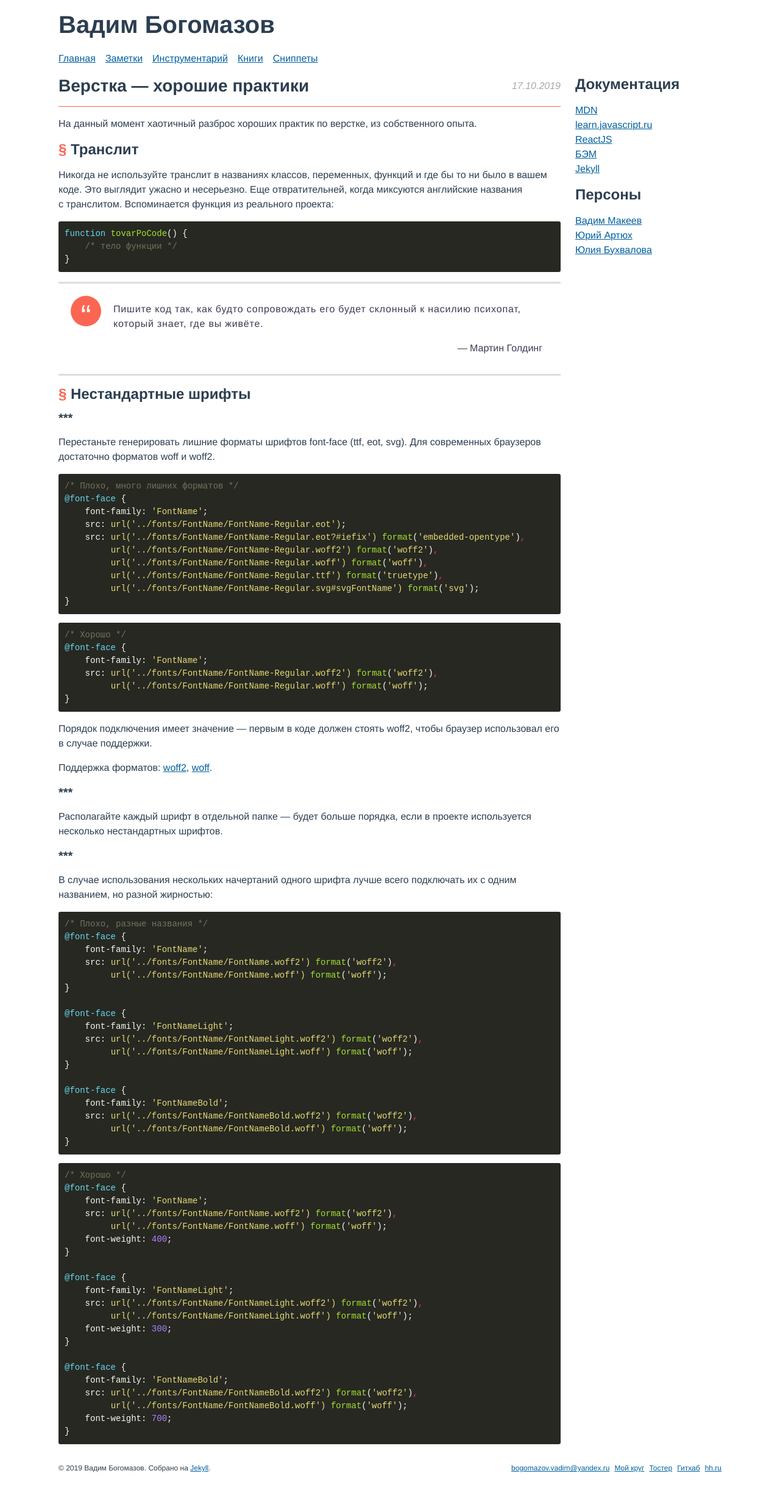
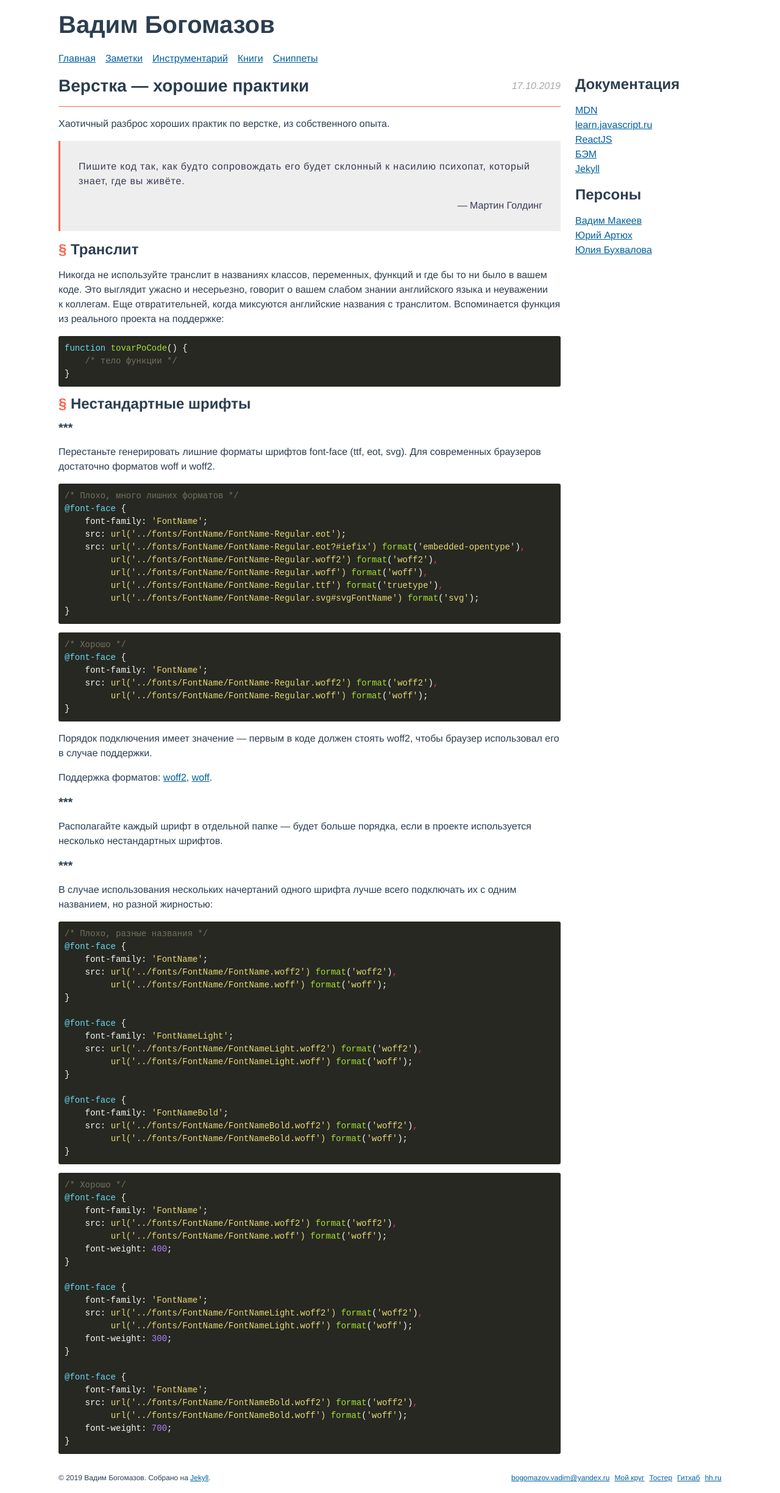
Before and after one commit to vadimbogomazov/vadimbogomazov.github.io, a Jekyll site: the page built from _posts/2019-10-17-markup-good-practices.md, in a window 1280 px wide. Shown: the whole page at 61% size. Built offline with Jekyll 4.4.1, drawn with Linux system fonts in a browser that asks for light colours.

Commit message:
Update post, update citate styles

````diff
--- a/_config.yml
+++ b/_config.yml
@@ -77,5 +77,3 @@ plugins:
 #   - vendor/cache/
 #   - vendor/gems/
 #   - vendor/ruby/
-
-theme: jekyll-theme-cayman
--- a/_posts/2019-10-17-markup-good-practices.md
+++ b/_posts/2019-10-17-markup-good-practices.md
@@ -6,22 +6,22 @@ date: 2019-10-17 20:00:00 +0300
 categories: frontend
 ---
 
-<p>На&nbsp;данный момент хаотичный разброс хороших практик по&nbsp;верстке, из&nbsp;собственного опыта.</p>
+<p>Хаотичный разброс хороших практик по&nbsp;верстке, из&nbsp;собственного опыта.</p>
+
+<blockquote class="citate">
+    <p class="citate__text">Пишите код так, как будто сопровождать его будет склонный к&nbsp;насилию психопат, который знает, где вы&nbsp;живёте.</p>
+    <footer class="citate__data">&mdash;&nbsp;<cite class="citate__author">Мартин Голдинг</cite></footer>
+</blockquote>
 
 <h3 id="translit"><a href="#translit" class="post__anchor">&sect;</a> Транслит</h3>
 
-<p>Никогда не&nbsp;используйте транслит в&nbsp;названиях классов, переменных, функций и&nbsp;где&nbsp;бы то&nbsp;ни&nbsp;было в&nbsp;вашем коде. Это выглядит ужасно и&nbsp;несерьезно. Еще отвратительней, когда миксуются английские названия c&nbsp;транслитом. Вспоминается функция из&nbsp;реального проекта:</p>
+<p>Никогда не&nbsp;используйте транслит в&nbsp;названиях классов, переменных, функций и&nbsp;где&nbsp;бы то&nbsp;ни&nbsp;было в&nbsp;вашем коде. Это выглядит ужасно и&nbsp;несерьезно, говорит о&nbsp;вашем слабом знании английского языка и&nbsp;неуважении к&nbsp;коллегам. Еще отвратительней, когда миксуются английские названия c&nbsp;транслитом. Вспоминается функция из&nbsp;реального проекта на&nbsp;поддержке:</p>
 
 ```js
 function tovarPoCode() {
     /* тело функции */
 }
 ```
-
-<blockquote class="citate">
-    <p class="citate__text">Пишите код так, как будто сопровождать его будет склонный к&nbsp;насилию психопат, который знает, где вы&nbsp;живёте.</p>
-    <footer class="citate__data">&mdash;&nbsp;<cite class="citate__author">Мартин Голдинг</cite></footer>
-</blockquote>
 
 <h3 id="font-face"><a href="#font-face" class="post__anchor">§</a> Нестандартные шрифты</h3>
 
@@ -94,14 +94,14 @@ function tovarPoCode() {
 }
 
 @font-face {
-    font-family: 'FontNameLight';
+    font-family: 'FontName';
     src: url('../fonts/FontName/FontNameLight.woff2') format('woff2'),
          url('../fonts/FontName/FontNameLight.woff') format('woff');
     font-weight: 300;
 }
 
 @font-face {
-    font-family: 'FontNameBold';
+    font-family: 'FontName';
     src: url('../fonts/FontName/FontNameBold.woff2') format('woff2'),
          url('../fonts/FontName/FontNameBold.woff') format('woff');
     font-weight: 700;
--- a/_sass/_base.scss
+++ b/_sass/_base.scss
@@ -36,7 +36,7 @@ body {
 
 body {
     color: var(--mainColor);
-    // font-family: -apple-system, system-ui, BlinkMacSystemFont, 'Segoe UI', Roboto, 'Helvetica Neue', Arial, sans-serif;
+    /* font-family: -apple-system, system-ui, BlinkMacSystemFont, 'Segoe UI', Roboto, 'Helvetica Neue', Arial, sans-serif; */
     font-family: Helvetica;
     line-height: 1.5;
 }
@@ -52,7 +52,6 @@ a {
 
 .site-wrapper {
     display: grid;
-    // font-size: 1.8rem;
     font-size: 1.6rem;
     grid-template-columns: 100%;
     grid-template-rows: auto 1fr auto;
@@ -90,30 +89,14 @@ a {
 }
 
 .citate {
-    background: #fff;
-    border-bottom: 3px solid #ddd;
-    border-top: 3px solid #ddd;
+    background: #eee;
+    border-left: 3px solid #fb6652;
     color: #3a3c55;
     font-weight: 300;
     margin-left: 0;
     margin-right: 0;
-    padding: 3rem 3rem 3rem 9rem;
+    padding: 3rem;
     position: relative;
-
-    &:before {
-        background: #fb6652;
-        border-radius: 50%;
-        color: #fff;
-        content: '\201C';
-        font-size: 5rem;
-        height: 5rem;
-        left: 2rem;
-        line-height: 1.35;
-        position: absolute;
-        text-align: center;
-        top: 2rem;
-        width: 5rem;
-    }
 
     &__text {
         letter-spacing: 0.05em;
````
